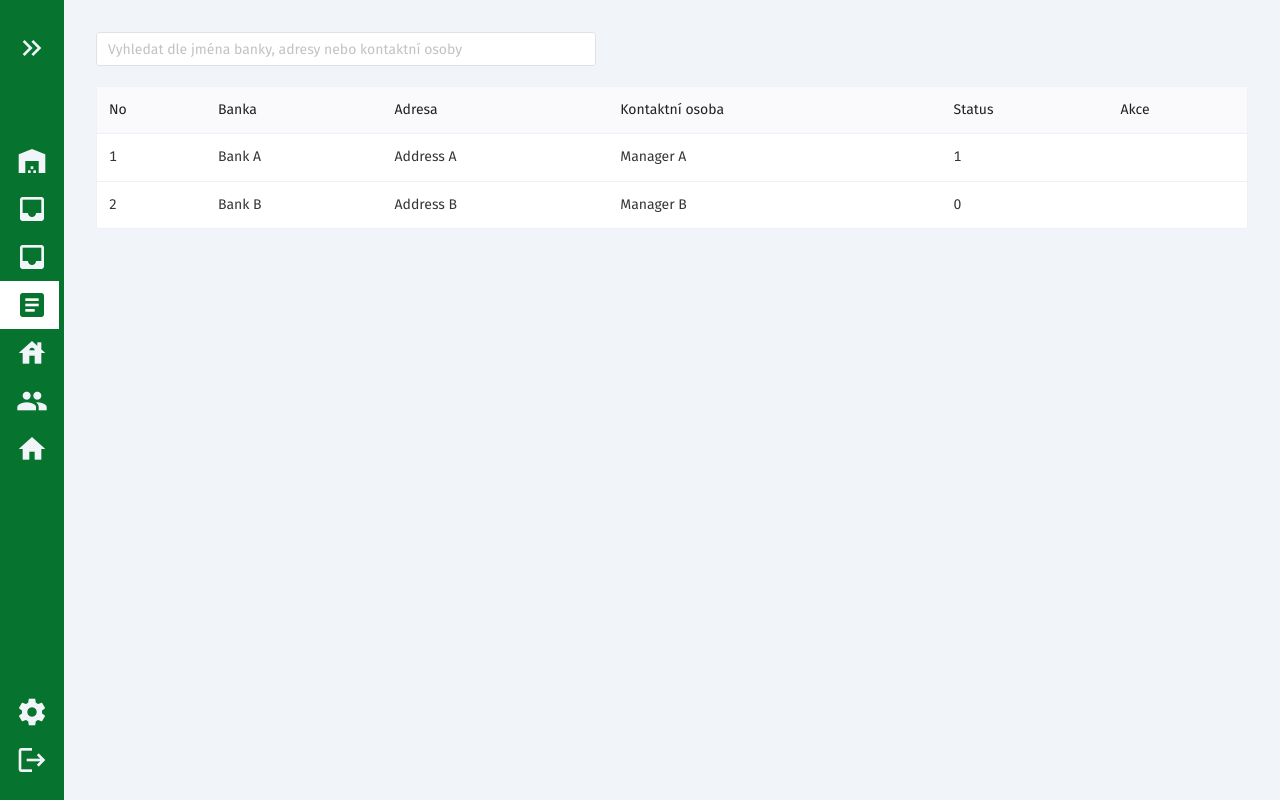
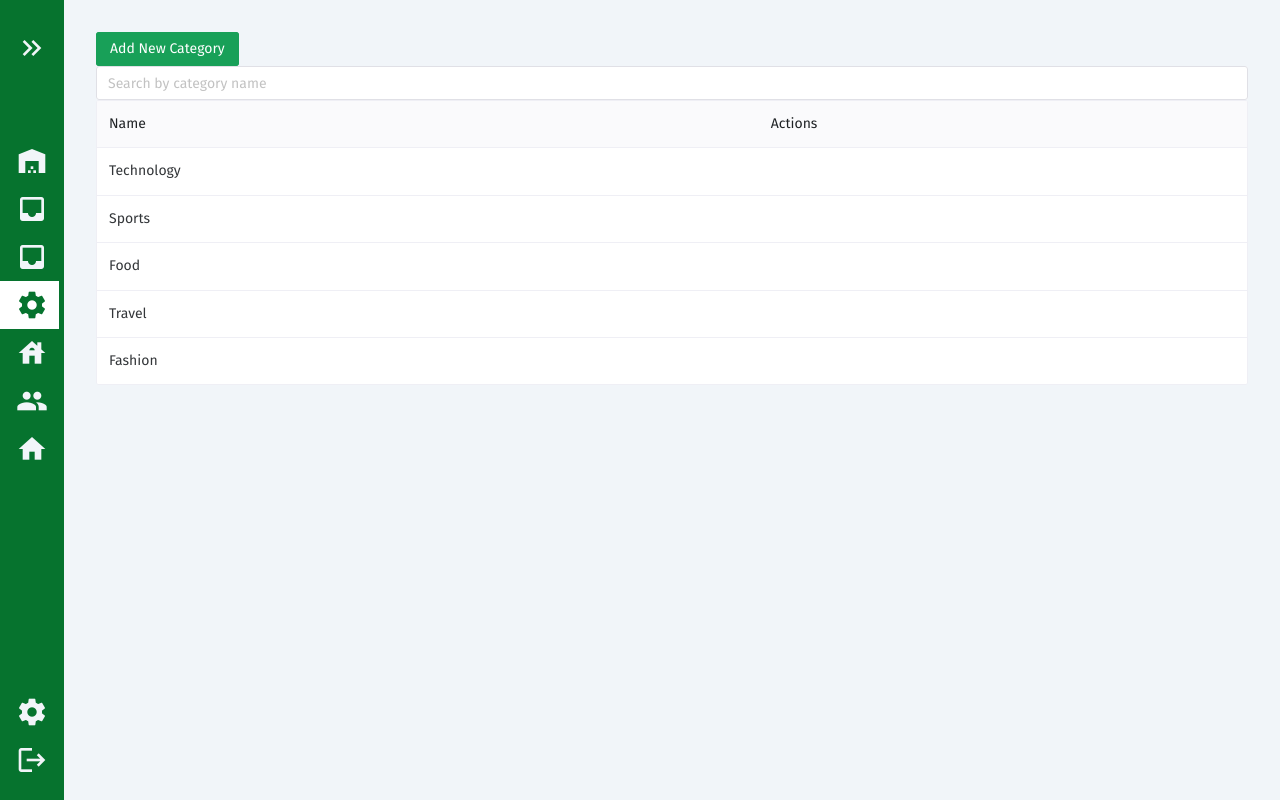
Before and after one commit to DarthMaul23/skladyweb, a Vue app: page /categories in a window 1280 px wide. Built offline with nearby package versions, Linux system fonts and the light colour scheme; sample sign-in values are in the browser's storage.

Commit message:
Modals to add items to list and show in table

```diff
--- a/src/components/Sidebar.vue
+++ b/src/components/Sidebar.vue
@@ -25,8 +25,8 @@
         <span class="text">Objednávky</span>
       </router-link>
       <router-link to="/categories" class="button">
-        <span class="material-icons">articles</span>
-        <span class="text">Categories</span>
+        <span class="material-icons">settings</span>
+        <span class="text">Kategorie</span>
       </router-link>
       <router-link to="/banks" class="button">
         <span class="material-icons">house</span>
--- a/src/views/Categories.vue
+++ b/src/views/Categories.vue
@@ -1,126 +1,179 @@
 <template>
-	<main id="banky-page">
-	  <!-- Filter input -->
+  <main id="categories-page">
+    <div class="actions">
+      <n-button @click="showAddCategoryModal = true" type="success"
+        >Add New Category</n-button
+      >
+    </div>
     <div class="filter-container">
       <n-input
         v-model:value="filters.searchQuery"
-		  placeholder="Vyhledat dle jména banky, adresy nebo kontaktní osoby"
-		  @update:value="filterBanks"
+        placeholder="Search by category name"
+        @update:value="filterCategories"
         class="filter-input"
       />
     </div>
 
-	  <!-- Banks Table -->
-	  <n-data-table
-		:columns="columns"
-		:data="filteredBanks"
-		class="banks-table"
-	  >
-		<!-- Custom rendering for 'Status' column -->
-		<template v-slot:status="{ row }">
-		  <n-tag :type="row.status ? 'success' : 'error'">
-			{{ row.status ? 'Order' : 'No Order' }}
-		  </n-tag>
-		</template>
-
-		<!-- Custom rendering for 'Actions' column -->
-		<template v-slot:action="{ row }">
-		  <n-button @click="goToBankDetail(row.id)">
-			Details
-		  </n-button>
+    <!-- Categories Table -->
+    <n-data-table :columns="columns" :data="filteredCategories">
+      <template #action="{ row }">
+        <v-btn size="small" @click="prepareCategoryDetails(row)"
+          >Detail</v-btn>
+        <v-btn size="small" text color="red" @click="deleteCategory(row.id)"
+          >Delete</v-btn>
       </template>
     </n-data-table>
+
+    <!-- Modal for Adding New Category -->
+    <CustomModal
+      :show="showAddCategoryModal"
+      title="Add New Category"
+      @update:show="showAddCategoryModal = false"
+      @save="addNewCategory"
+    >
+      <template #body>
+        <!-- Form for adding a new category -->
+        <n-form ref="addCategoryForm" :model="newCategoryForm">
+          <n-form-item label="Name" required>
+            <n-input v-model:value="newCategoryForm.name" />
+          </n-form-item>
+          <n-form-item label="Description">
+            <n-input
+              v-model:value="newCategoryForm.description"
+              type="textarea"
+            />
+          </n-form-item>
+        </n-form>
+      </template>
+      <template #footer>
+        <n-button @click="addNewCategory" type="primary">Save</n-button>
+        <n-button @click="showAddCategoryModal = false" type="error"
+          >Close</n-button
+        >
+      </template>
+    </CustomModal>
+
+    <!-- Modal for Category Details -->
+    <CustomModal
+      :show="showCategoryDetailsModal"
+      :title="`Details for ${selectedCategory.name}`"
+      @update:show="showCategoryDetailsModal = false"
+    >
+      <template #body>
+        <p><strong>Name:</strong> {{ selectedCategory.name }}</p>
+        <p><strong>Description:</strong> {{ selectedCategory.description }}</p>
+        <!-- Additional details here -->
+      </template>
+      <template #footer>
+        <n-button @click="showCategoryDetailsModal = false" type="error"
+          >Close</n-button
+        >
+      </template>
+    </CustomModal>
   </main>
 </template>
+  <script>
+import { computed, ref } from "vue";
+import CustomModal from "../components/CustomModal.vue";
 
-  <script>
 export default {
-	data() {
-	  return {
-		filters: {
-		  searchQuery: "",
+  components: {
+    CustomModal,
   },
-		columns: [
+  setup() {
+    const filters = ref({ searchQuery: "" });
+    const categories = ref([
       {
-			title: "No",
-			key: "rowNumber",
+        id: "1",
+        name: "Technology",
+        creatorId: "1001",
+        createdAt: new Date("2021-01-01").toISOString(),
+        description: "All about the latest in technology",
       },
       {
-			title: "Banka",
-			key: "name",
+        id: "2",
+        name: "Sports",
+        creatorId: "1002",
+        createdAt: new Date("2021-02-01").toISOString(),
+        description: "Covering the world of sports and fitness",
       },
       {
-			title: "Adresa",
-			key: "address",
+        id: "3",
+        name: "Food",
+        creatorId: "1003",
+        createdAt: new Date("2021-03-01").toISOString(),
+        description: "Delicious recipes and restaurant reviews",
       },
       {
-			title: "Kontaktní osoba",
-			key: "manager",
+        id: "4",
+        name: "Travel",
+        creatorId: "1004",
+        createdAt: new Date("2021-04-01").toISOString(),
+        description: "Discover new destinations and travel tips",
       },
       {
-			title: "Status",
-			key: "status",
+        id: "5",
+        name: "Fashion",
+        creatorId: "1005",
+        createdAt: new Date("2021-05-01").toISOString(),
+        description: "The latest trends and fashion news",
       },
+    ]);
+    const showAddCategoryModal = ref(false);
+    const showCategoryDetailsModal = ref(false);
+    const selectedCategory = ref({});
+    const newCategoryForm = ref({ name: "", description: "" });
+
+    const columns = [
+      { title: "Name", key: "name" },
       {
-			title: "Akce",
-			key: "action",
+        title: 'Actions',
+        key: 'action',
+        render: (row) => {}, // This is optional for customization but necessary if the action slot doesn't work
       },
-		],
-		banks: [
-		  // Sample data
-		  {
-			id: "uuid-1",
-			rowNumber: 1,
-			name: "Bank A",
-			address: "Address A",
-			manager: "Manager A",
-			status: 1,
-		  },
-		  {
-			id: "uuid-2",
-			rowNumber: 2,
-			name: "Bank B",
-			address: "Address B",
-			manager: "Manager B",
-			status: 0,
-		  },
-		  // ... more banks
-		],
+    ];
+
+    const filteredCategories = computed(() => {
+      return categories.value.filter((category) =>
+        category.name
+          .toLowerCase()
+          .includes(filters.value.searchQuery.toLowerCase())
+      );
+    });
+
+    function prepareCategoryDetails(category) {
+      selectedCategory.value = category;
+      showCategoryDetailsModal.value = true;
+    }
+
+    function addNewCategory() {
+      // Implement adding new category logic
+      // Push new category to categories array and reset form
+      categories.value.push({
+        ...newCategoryForm.value,
+        id: Date.now().toString(),
+      }); // Example
+      newCategoryForm.value = { name: "", description: "" };
+      showAddCategoryModal.value = false;
+    }
+
+    function deleteCategory(id) {
+      const index = categories.value.findIndex((c) => c.id === id);
+      if (index > -1) categories.value.splice(index, 1);
+    }
+
+    return {
+      filters,
+      filteredCategories,
+      showAddCategoryModal,
+      showCategoryDetailsModal,
+      selectedCategory,
+      newCategoryForm,
+      columns,
+      prepareCategoryDetails,
+      addNewCategory,
+      deleteCategory,
     };
-	},
-	computed: {
-	  filteredBanks() {
-		const searchQuery = this.filters.searchQuery.toLowerCase();
-		return this.banks.filter((bank) => {
-		  // Ensure that bank.name and bank.address are not undefined
-		  const name = bank.name ? bank.name.toLowerCase() : '';
-		  const address = bank.address ? bank.address.toLowerCase() : '';
-		  return name.includes(searchQuery) || address.includes(searchQuery);
-		});
-	  },
-	},
-	methods: {
-	  filterBanks() {
-		// Filtering is handled by the computed property 'filteredBanks'
-	  },
-	  goToBankDetail(bankId) {
-		// Logic to go to bank detail page, for example using Vue Router
-		this.$router.push({ name: 'BankDetail', params: { bankId: bankId } });
-	  },
   },
 };
 </script>
-  <style scoped>
-  #banky-page {
-	/* Your styles here */
-  }
-  .filter-container {
-	margin-bottom: 20px;
-  }
-  .filter-input {
-	max-width: 500px; /* or any other width */
-  }
-  .banks-table {
-	/* Styles for the table */
-  }
-  </style>
```
Lines whose indentation alone changed are shown as unchanged.
